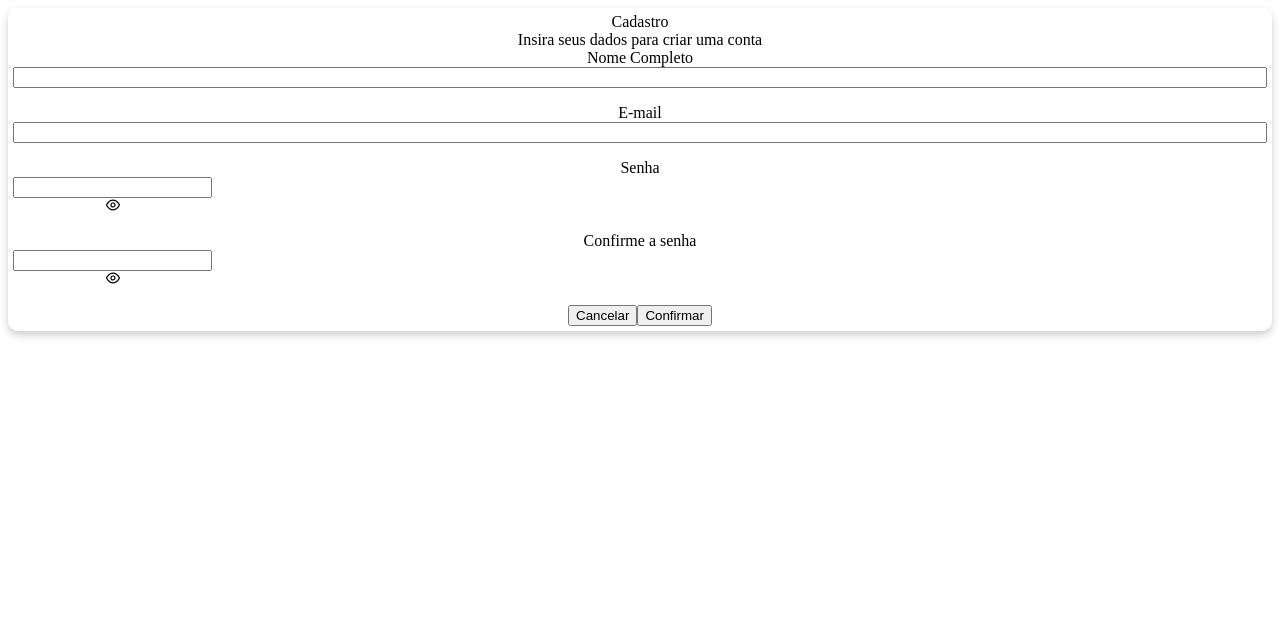
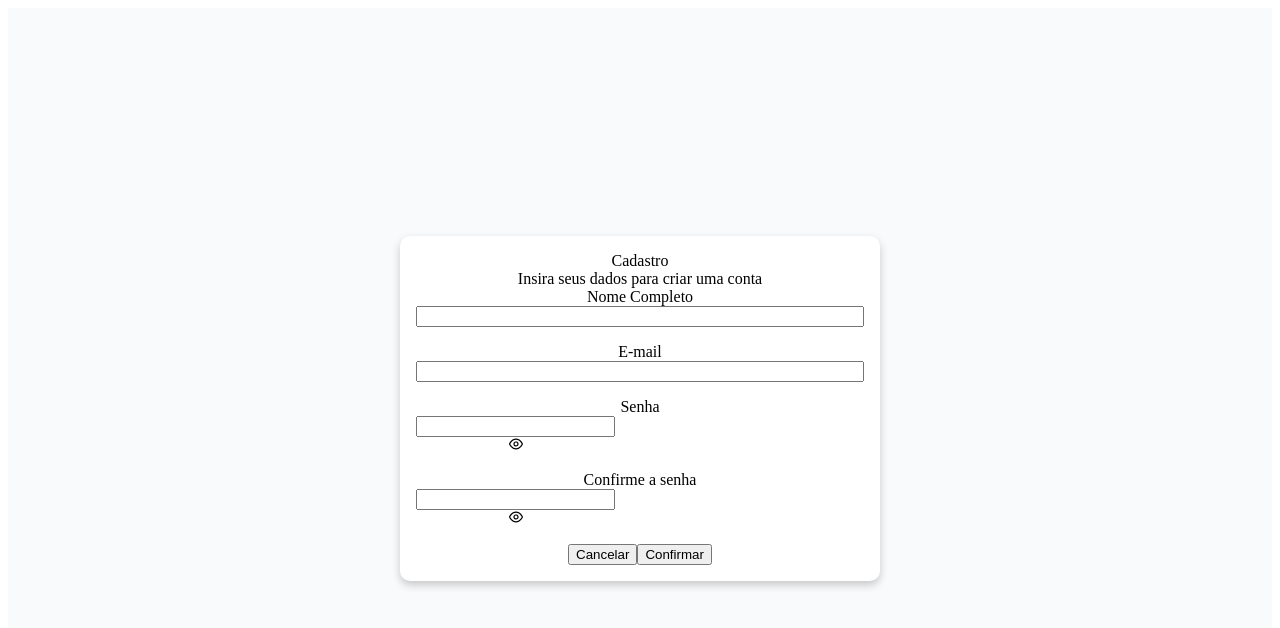
Before and after one commit to earibeiro/projeto_leilao, a Next.js app in the folder frontend/: page /signup/signup in a window 1280 px wide. Shown: the top 628 px of the page. Built offline with nearby package versions, Linux system fonts and the light colour scheme.

Commit message:
Commit do modulo de signup, atualizado

```diff
--- a/frontend/src/pages/signup/Signup.module.css
+++ b/frontend/src/pages/signup/Signup.module.css
@@ -1,29 +1,28 @@
+.container{
+    display: flex;
+    align-items: center;
+    justify-content: center;
+    height: 100vh;
+    margin: 0;
+    padding: 0;
+    background-color: #f9fafb;
+}
+
 .signupCard{
+    width: 50%;
+    max-width: 30rem;
     margin: 0 auto;
-    padding: 5px;
+    padding: 1rem;
     border-radius: 10px;
     box-shadow: 0 4px 8px 0 rgba(0,0,0,0.2);
     text-align: center;
+    background: #ffffff;
 }
 
-.signinName{
+.signinData{
     width: 100%;
     margin-bottom: 1rem;
-}
 
-.signinMail{
-    width: 100%;
-    margin-bottom: 1rem;
-}
-
-.signinPass{
-    width: 100%;
-    margin-bottom: 1rem;
-}
-
-.signinPassConf{
-    width: 100%;
-    margin-bottom: 1rem;
 }
 
 .p-card-subtitle{
--- a/frontend/src/pages/signup/signup.jsx
+++ b/frontend/src/pages/signup/signup.jsx
@@ -60,20 +60,20 @@ const Signup = () => {
 
 
     return (
-        <div>
+        <div className={style.container}>
             <Helmet>
                 <title>Cadastro</title>
             </Helmet>
             <Card title="Cadastro" subTitle="Insira seus dados para criar uma conta" footer={""} header={""} className={style.signupCard}>
                 <label htmlFor="username">Nome Completo </label>
-                <InputText inputStyle={{ width: '100%' }} className={style.signinName} aria-describedby="username-help" required/>
+                <InputText inputStyle={{ width: '100%' }} className={style.signinData} aria-describedby="username-help" required/>
                 <label htmlFor="emailField">E-mail </label>
-                <InputText inputStyle={{ width: '100%' }} className={style.signinMail} aria-describedby="username-help" required/>
+                <InputText inputStyle={{ width: '100%' }} className={style.signinData} aria-describedby="username-help" required/>
                 <label htmlFor="password">Senha </label>
-                <Password inputStyle={{ width: '100%' }} className={style.signinPass} value={password} onChange={handlePasswordChange} toggleMask required/>
+                <Password inputStyle={{ width: '100%' }} className={style.signinData} value={password} onChange={handlePasswordChange} toggleMask required/>
                 {passwordError && <small className="text-red-500">{passwordError}</small>}
                 <label htmlFor="confirmPassword">Confirme a senha </label>
-                <Password inputStyle={{ width: '100%' }} className={style.signinPassConf} value={confirmPassword} onChange={handleConfirmPasswordChange} toggleMask required/>
+                <Password inputStyle={{ width: '100%' }} className={style.signinData} value={confirmPassword} onChange={handleConfirmPasswordChange} toggleMask required/>
                 {confirmPasswordError && <small className="text-red-500">{confirmPasswordError}</small>}
                 <a href="/login"><Button label="Cancelar" className="bg-red-400 border-red-400 m-2" /></a>
                 <a href="/"><Button label="Confirmar" className="bg-green-400 border-green-400 m-2" disabled={passwordError || confirmPasswordError} /></a>
```
